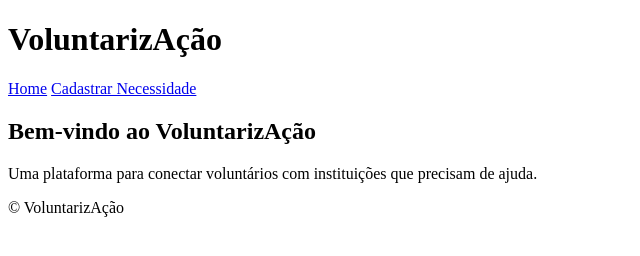
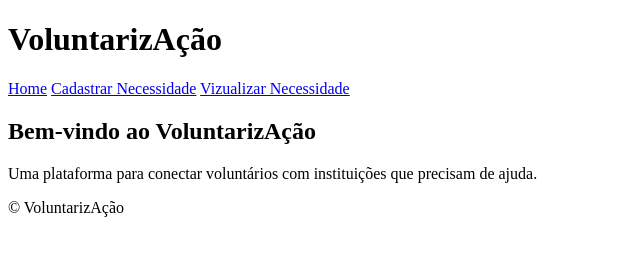
Before and after one commit to vinvinum/projeto-voluntariado, a plain HTML site: page index.html in a window 1280 px wide. Shown: the whole page, without its empty margins (0-640 px from the left). Drawn offline with Linux system fonts and the light colour scheme.

Commit message:
inclusão do vizualizar necessidas
incluido o link da pagina para vizualizar necessidades

```diff
--- a/index.html
+++ b/index.html
@@ -13,6 +13,7 @@
     <nav>
       <a href="index.html">Home</a>
       <a href="cadastro.html">Cadastrar Necessidade</a>
+      <a href="necessidade.html">Vizualizar Necessidade</a>
     </nav>
   </header>
 <main>
```
